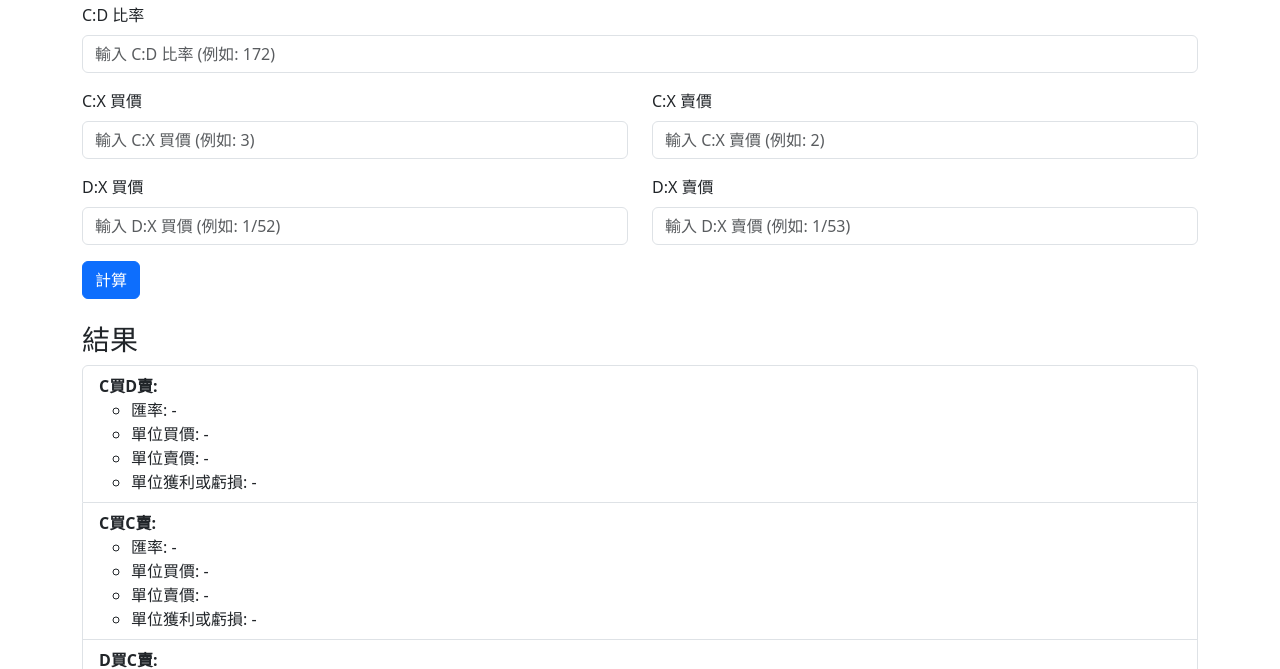
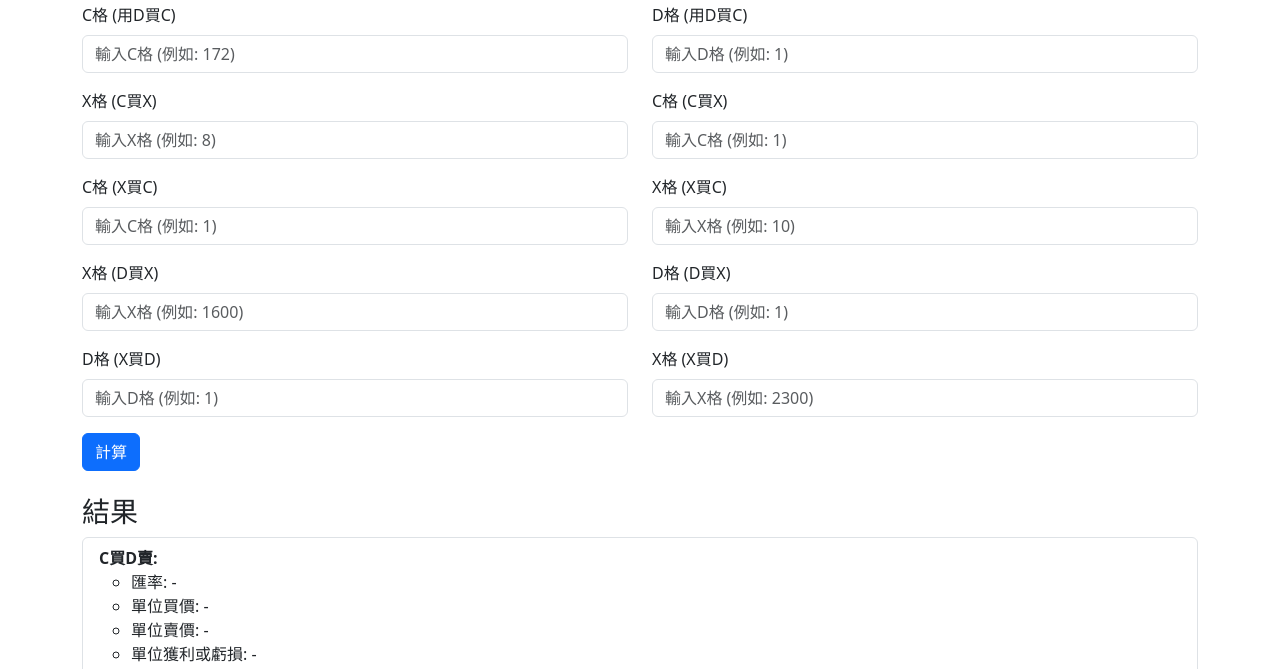
Before and after one commit to zing9264/zing9264.github.io, a plain HTML site: page index.html in a window 1280 px wide. Shown: the part 101-770 px from the top of the page. Drawn offline with nearby package versions, Linux system fonts and the light colour scheme.

Commit message:
update new ui

```diff
--- a/index.html
+++ b/index.html
@@ -12,28 +12,52 @@
         <form id="exchangeForm">
             <div class="row mb-3">
                 <div class="col">
-                    <label for="c_d_ratio" class="form-label">C:D 比率</label>
-                    <input type="text" class="form-control" id="c_d_ratio" placeholder="輸入 C:D 比率 (例如: 172)">
+                    <label for="c_value_for_d" class="form-label">C格 (用D買C)</label>
+                    <input type="text" class="form-control" id="c_value_for_d" placeholder="輸入C格 (例如: 172)">
+                </div>
+                <div class="col">
+                    <label for="d_value_for_c" class="form-label">D格 (用D買C)</label>
+                    <input type="text" class="form-control" id="d_value_for_c" placeholder="輸入D格 (例如: 1)">
                 </div>
             </div>
             <div class="row mb-3">
                 <div class="col">
-                    <label for="c_x_buy" class="form-label">C:X 買價</label>
-                    <input type="text" class="form-control" id="c_x_buy" placeholder="輸入 C:X 買價 (例如: 3)">
+                    <label for="x_value_for_c_buy" class="form-label">X格 (C買X)</label>
+                    <input type="text" class="form-control" id="x_value_for_c_buy" placeholder="輸入X格 (例如: 8)">
                 </div>
                 <div class="col">
-                    <label for="c_x_sell" class="form-label">C:X 賣價</label>
-                    <input type="text" class="form-control" id="c_x_sell" placeholder="輸入 C:X 賣價 (例如: 2)">
+                    <label for="c_value_for_x_buy" class="form-label">C格 (C買X)</label>
+                    <input type="text" class="form-control" id="c_value_for_x_buy" placeholder="輸入C格 (例如: 1)">
                 </div>
             </div>
             <div class="row mb-3">
                 <div class="col">
-                    <label for="d_x_buy" class="form-label">D:X 買價</label>
-                    <input type="text" class="form-control" id="d_x_buy" placeholder="輸入 D:X 買價 (例如: 1/52)">
+                    <label for="c_value_for_x_sell" class="form-label">C格 (X買C)</label>
+                    <input type="text" class="form-control" id="c_value_for_x_sell" placeholder="輸入C格 (例如: 1)">
                 </div>
                 <div class="col">
-                    <label for="d_x_sell" class="form-label">D:X 賣價</label>
-                    <input type="text" class="form-control" id="d_x_sell" placeholder="輸入 D:X 賣價 (例如: 1/53)">
+                    <label for="x_value_for_c_sell" class="form-label">X格 (X買C)</label>
+                    <input type="text" class="form-control" id="x_value_for_c_sell" placeholder="輸入X格 (例如: 10)">
+                </div>
+            </div>
+            <div class="row mb-3">
+                <div class="col">
+                    <label for="x_value_for_d_buy" class="form-label">X格 (D買X)</label>
+                    <input type="text" class="form-control" id="x_value_for_d_buy" placeholder="輸入X格 (例如: 1600)">
+                </div>
+                <div class="col">
+                    <label for="d_value_for_x_buy" class="form-label">D格 (D買X)</label>
+                    <input type="text" class="form-control" id="d_value_for_x_buy" placeholder="輸入D格 (例如: 1)">
+                </div>
+            </div>
+            <div class="row mb-3">
+                <div class="col">
+                    <label for="d_value_for_x_sell" class="form-label">D格 (X買D)</label>
+                    <input type="text" class="form-control" id="d_value_for_x_sell" placeholder="輸入D格 (例如: 1)">
+                </div>
+                <div class="col">
+                    <label for="x_value_for_d_sell" class="form-label">X格 (X買D)</label>
+                    <input type="text" class="form-control" id="x_value_for_d_sell" placeholder="輸入X格 (例如: 2300)">
                 </div>
             </div>
             <button type="button" class="btn btn-primary" onclick="calculateExchange()">計算</button>
@@ -88,48 +112,48 @@
         }
 
         function calculateExchange() {
-            // 獲取輸入值，並將其轉換為數值
-            const c_d_ratio = evaluateExpression(document.getElementById('c_d_ratio').value);
-            const c_x_buy = evaluateExpression(document.getElementById('c_x_buy').value);
-            const c_x_sell = evaluateExpression(document.getElementById('c_x_sell').value);
-            const d_x_buy = evaluateExpression(document.getElementById('d_x_buy').value);
-            const d_x_sell = evaluateExpression(document.getElementById('d_x_sell').value);
+            // 获取输入值，并将其转换为数值
+            const c_d_ratio = evaluateExpression(document.getElementById('c_value_for_d').value) / evaluateExpression(document.getElementById('d_value_for_c').value);
+            const c_x_buy =  evaluateExpression(document.getElementById('c_value_for_x_buy').value)/ evaluateExpression(document.getElementById('x_value_for_c_buy').value)
+            const c_x_sell = evaluateExpression(document.getElementById('c_value_for_x_sell').value) / evaluateExpression(document.getElementById('x_value_for_c_sell').value);
+            const d_x_buy =  evaluateExpression(document.getElementById('d_value_for_x_buy').value)/ evaluateExpression(document.getElementById('x_value_for_d_buy').value)
+            const d_x_sell = evaluateExpression(document.getElementById('d_value_for_x_sell').value) / evaluateExpression(document.getElementById('x_value_for_d_sell').value);
 
             if (isNaN(c_d_ratio) || isNaN(c_x_buy) || isNaN(c_x_sell) || isNaN(d_x_buy) || isNaN(d_x_sell)) {
                 alert("請輸入有效的數字或分數格式。");
                 return;
             }
 
-            // 將D:X的買價和賣價轉換為以C為單位
+            // 将D:X的买价和卖价转换为以C为单位
             const d_x_buy_in_c = d_x_buy * c_d_ratio;
             const d_x_sell_in_c = d_x_sell * c_d_ratio;
 
-            // 計算C買D賣
+            // 计算C买D卖
             const c_buy_d_sell_rate = c_x_buy / d_x_sell_in_c;
             const c_buy_d_sell_profit_loss = d_x_sell_in_c - c_x_buy;
 
-            // 計算C買C賣
+            // 计算C买C卖
             const c_buy_c_sell_rate = c_x_buy / c_x_sell;
             const c_buy_c_sell_profit_loss = c_x_sell - c_x_buy;
 
-            // 計算D買C賣
+            // 计算D买C卖
             const d_buy_c_sell_rate = d_x_buy_in_c / c_x_sell;
             const d_buy_c_sell_profit_loss = c_x_sell - d_x_buy_in_c;
 
-            // 計算D買D賣
+            // 计算D买D卖
             const d_buy_d_sell_rate = d_x_buy_in_c / d_x_sell_in_c;
             const d_buy_d_sell_profit_loss = d_x_sell_in_c - d_x_buy_in_c;
 
-            // 找出最高利潤的項目
+            // 找出最高利润的项目
             const maxProfit = Math.max(c_buy_d_sell_profit_loss, c_buy_c_sell_profit_loss, d_buy_c_sell_profit_loss, d_buy_d_sell_profit_loss);
 
-            // 重置所有項目的高亮樣式
+            // 重置所有项的高亮样式
             document.getElementById('cBuyDSellItem').classList.remove('bg-success', 'text-white');
             document.getElementById('cBuyCSellItem').classList.remove('bg-success', 'text-white');
             document.getElementById('dBuyCSellItem').classList.remove('bg-success', 'text-white');
             document.getElementById('dBuyDSellItem').classList.remove('bg-success', 'text-white');
 
-            // 根據最大利潤高亮對應的項目
+            // 根据最大利润高亮对应的项
             if (c_buy_d_sell_profit_loss === maxProfit) {
                 document.getElementById('cBuyDSellItem').classList.add('bg-success', 'text-white');
             } else if (c_buy_c_sell_profit_loss === maxProfit) {
@@ -140,7 +164,7 @@
                 document.getElementById('dBuyDSellItem').classList.add('bg-success', 'text-white');
             }
 
-            // 顯示結果
+            // 显示结果
             document.getElementById('cBuyDSellRate').textContent = c_buy_d_sell_rate.toFixed(4);
             document.getElementById('cBuyDSellBuyPrice').textContent = c_x_buy.toFixed(4);
             document.getElementById('cBuyDSellSellPrice').textContent = d_x_sell_in_c.toFixed(4);
```
